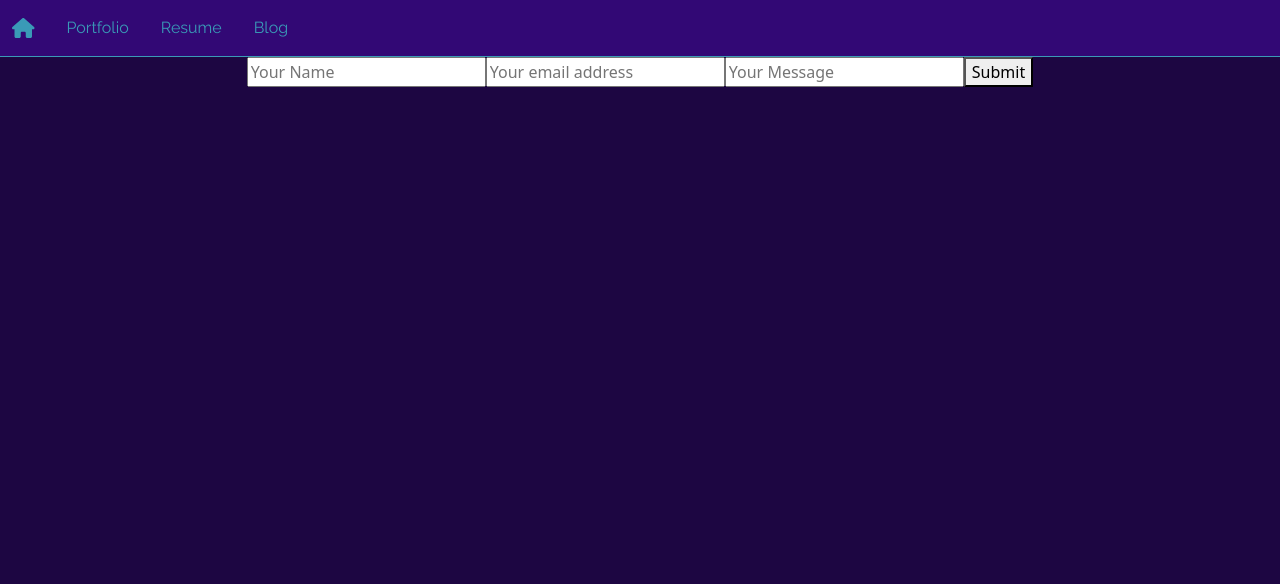
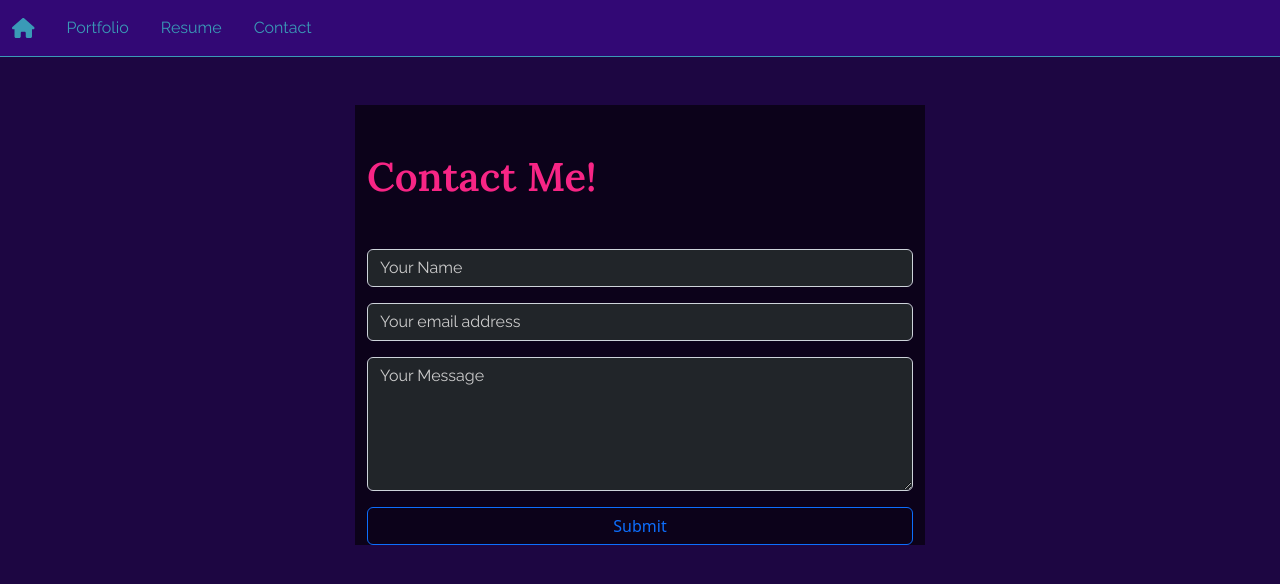
Before and after one commit to JohnBrunson/react-portfolio, a React (Vite) app: page /Contact in a window 1280 px wide. Shown: the top 584 px of the page. Built offline with nearby package versions, Linux system fonts and the light colour scheme; a web font is replaced by a local one.

Commit message:
Contact feature mostly finished.

```diff
--- a/src/assets/style.css
+++ b/src/assets/style.css
@@ -103,3 +103,6 @@ body {
     width: 100%;
     height: 100%;
 }
+.form-control::placeholder {
+    color: #ccc;
+}
--- a/src/components/Header.jsx
+++ b/src/components/Header.jsx
@@ -26,7 +26,7 @@ export default function Nav() {
                                 <Link className="nav-link" to="/Resume">Resume</Link>
                             </li>
                             <li className="nav-item px-2 raleway-nav">
-                                <Link className="nav-link" to="/Blog">Blog</Link>
+                                <Link className="nav-link" to="/Contact">Contact</Link>
                             </li>
                         </ul>
                     </div>
--- a/src/pages/Contact.jsx
+++ b/src/pages/Contact.jsx
@@ -1,58 +1,109 @@
 import { useState } from 'react';
 
-
-function Form() {
-    // Here we set two state variables for firstName and lastName using `useState`
+export default function Form() {
     const [fullName, setFullName] = useState('');
     const [emailAddress, setEmailAddress] = useState('');
     const [userMessage, setUserMessage] = useState('');
+    const [errors, setErrors] = useState({});
+
     const handleInputChange = (e) => {
-        // Getting the value and name of the input which triggered the change
-        // const { name, value } = e.target;
+        const { name, value } = e.target;
+        let newErrors = { ...errors };
 
-        // return name === 'firstName' ? setFirstName(value) : setLastName(value);
+        if (name === 'fullName') {
+            setFullName(value);
+            if (!value) {
+                newErrors.fullName = 'Full name is required';
+            } else {
+                delete newErrors.fullName;
+            }
+        } else if (name === 'emailAddress') {
+            setEmailAddress(value);
+            if (!value) {
+                newErrors.emailAddress = 'Email address is required';
+            } else {
+                delete newErrors.emailAddress;
+            }
+        } else if (name === 'userMessage') {
+            setUserMessage(value);
+            if (!value) {
+                newErrors.userMessage = 'Message is required';
+            } else {
+                delete newErrors.userMessage;
+            }
+        }
+
+        setErrors(newErrors);
     };
+    const handleBlur = (e) => {
+        const { name, value } = e.target;
+        let newErrors = { ...errors };
 
+        if (name === 'fullName' && !value) {
+            newErrors.fullName = 'Full name is required';
+        } else if (name === 'emailAddress' && !value) {
+            newErrors.emailAddress = 'Email address is required';
+        } else if (name === 'userMessage' && !value) {
+            newErrors.userMessage = 'Message is required';
+        }
+
+        setErrors(newErrors);
+    };
     const handleFormSubmit = (e) => {
-        // Preventing the default behavior of the form submit (which is to refresh the page)
         e.preventDefault();
+        const newErrors = {};
+        if (!fullName) newErrors.fullName = 'Full name is required';
+        if (!emailAddress) newErrors.emailAddress = 'Email address is required';
+        if (!userMessage) newErrors.userMessage = 'Message is required';
+        setErrors(newErrors);
 
-        // Alert the user their first and last name, clear the inputs
-        // alert(`Hello ${firstName} ${lastName}`);
-        // setFirstName('');
-        // setLastName('');
+        if (Object.keys(newErrors).length === 0) {
+            // Do stuff
+        }
     };
 
     return (
-        <div className="container text-center">
-            <form className="form" onSubmit={handleFormSubmit}>
+        <div className="container">
+            <div className="row pt-5">
+                <div className="container col-md-6 body-main pt-5">
+                    <h1 className="lora-header">Contact Me!</h1>
+                    <form className="form mt-5" onSubmit={handleFormSubmit}>
                         <input
+                            className="form-control w-100 mb-3 bg-dark text-light raleway-body"
                             value={fullName}
                             name="fullName"
                             onChange={handleInputChange}
+                            onBlur={handleBlur}
                             type="text"
                             placeholder="Your Name"
                         />
+                        {errors.fullName && <div className="text-danger">{errors.fullName}</div>}
                         <input
+                            className="form-control w-100 mb-3 bg-dark text-light raleway-body"
                             value={emailAddress}
                             name="emailAddress"
                             onChange={handleInputChange}
-                    type="text"
+                            onBlur={handleBlur}
+                            type="email"
                             placeholder="Your email address"
                         />
-                <input
+                        {errors.emailAddress && <div className="text-danger">{errors.emailAddress}</div>}
+                        <textarea
+                            className="form-control w-100 mb-3 bg-dark text-light raleway-body"
                             value={userMessage}
                             name="userMessage"
                             onChange={handleInputChange}
-                    type="text"
+                            onBlur={handleBlur}
                             placeholder="Your Message"
+                            rows="5"
                         />
-                <button type="submit">
+                        {errors.userMessage && <div className="text-danger">{errors.userMessage}</div>}
+                        <button className="btn btn-outline-primary w-100" type="submit">
                             Submit
                         </button>
                     </form>
                 </div>
+            </div>
+        </div>
     );
 }
-
-export default Form;
```
Lines whose indentation alone changed are shown as unchanged.
